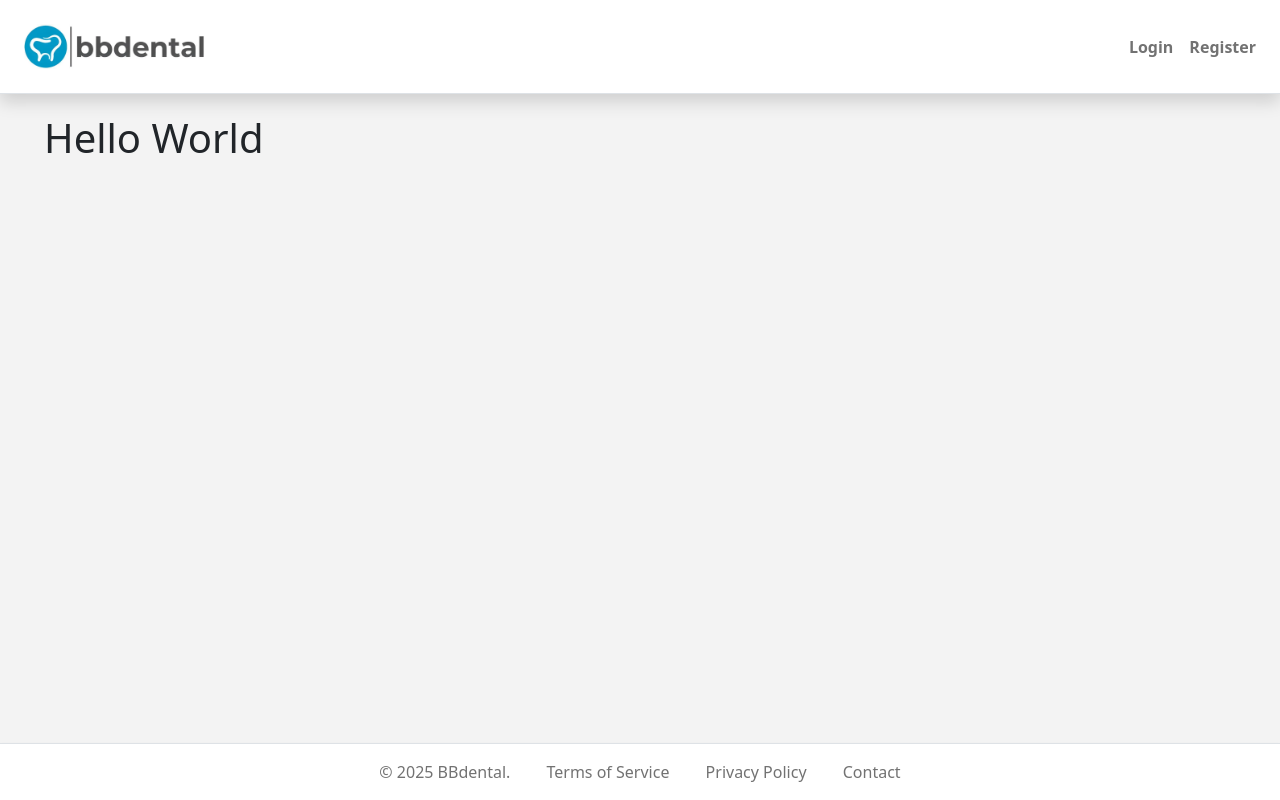
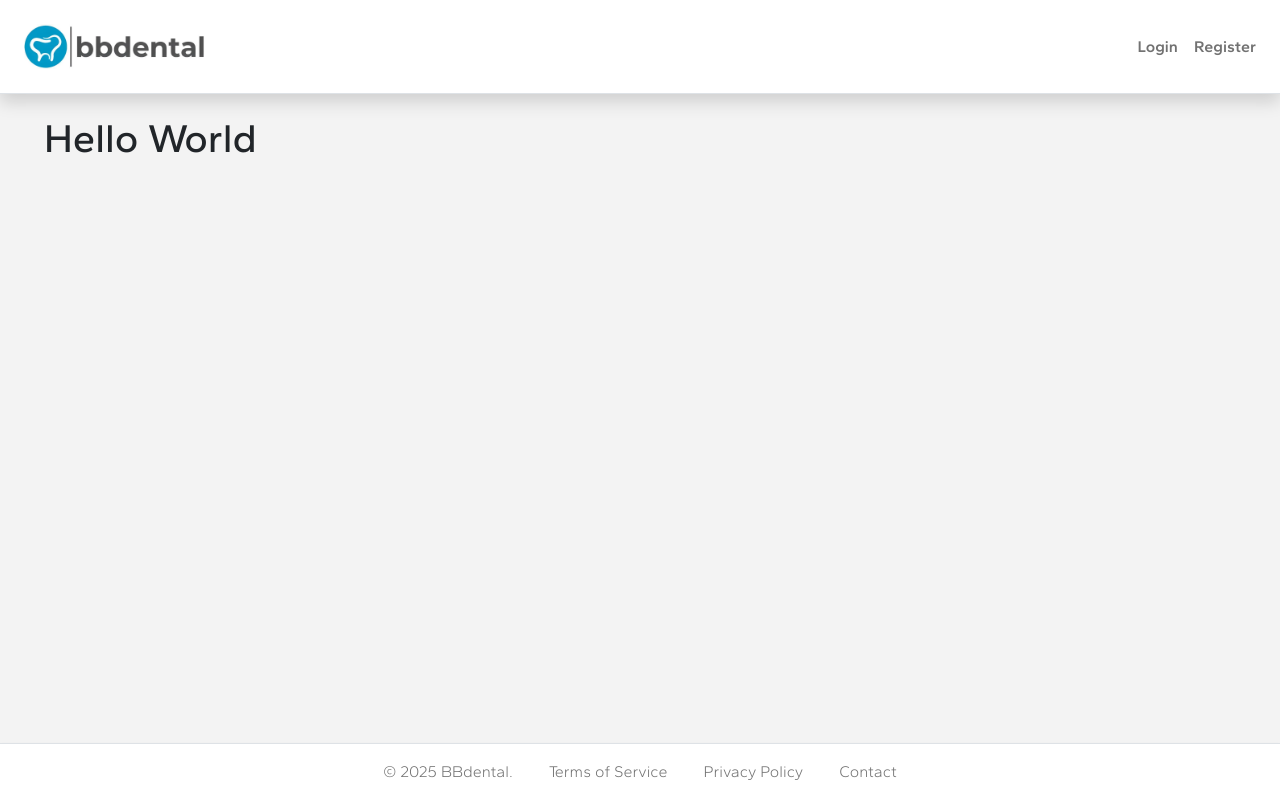
Before and after one commit to zbigniewszulc/bbdental, a Django app: template home/templates/home/index.html in a window 1280 px wide. Run offline with Django 3.2, Linux system fonts and the light colour scheme; the template is opened without the code that fills it, so the values that code supplies are empty; parts of the project's set-up code (start-up, migrations or seed data) failed here and were passed over; some libraries are stand-ins or nearby versions.

Commit message:
Apply global default font Gantari

```diff
--- a/static/css/base.css
+++ b/static/css/base.css
@@ -1,3 +1,5 @@
+@import url('https://fonts.googleapis.com/css2?family=Gantari:ital,wght@0,100..900;1,100..900&display=swap');
+
 /* Asterisk wildcard selector to override default styles added by the browser */
 * {
     padding: 0;
@@ -7,6 +9,7 @@
 
 /* General styles */
 body {
+    font-family: "Gantari", serif;
     min-height: 100vh;
     display: flex;
     flex-direction: column;
```
